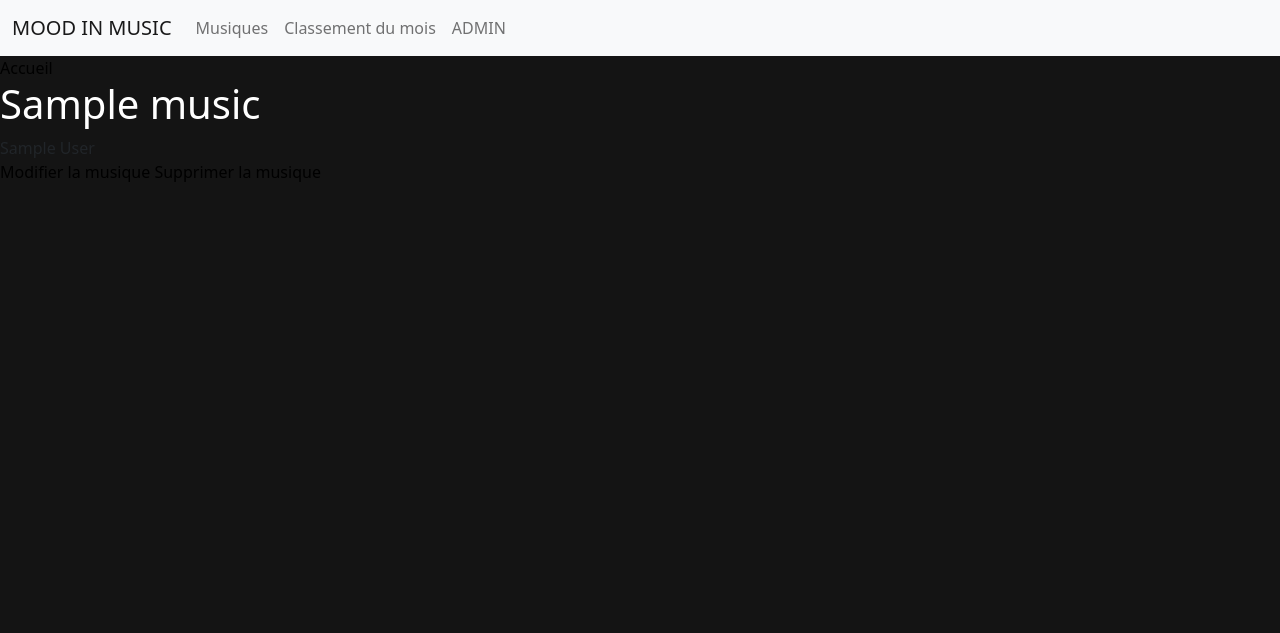
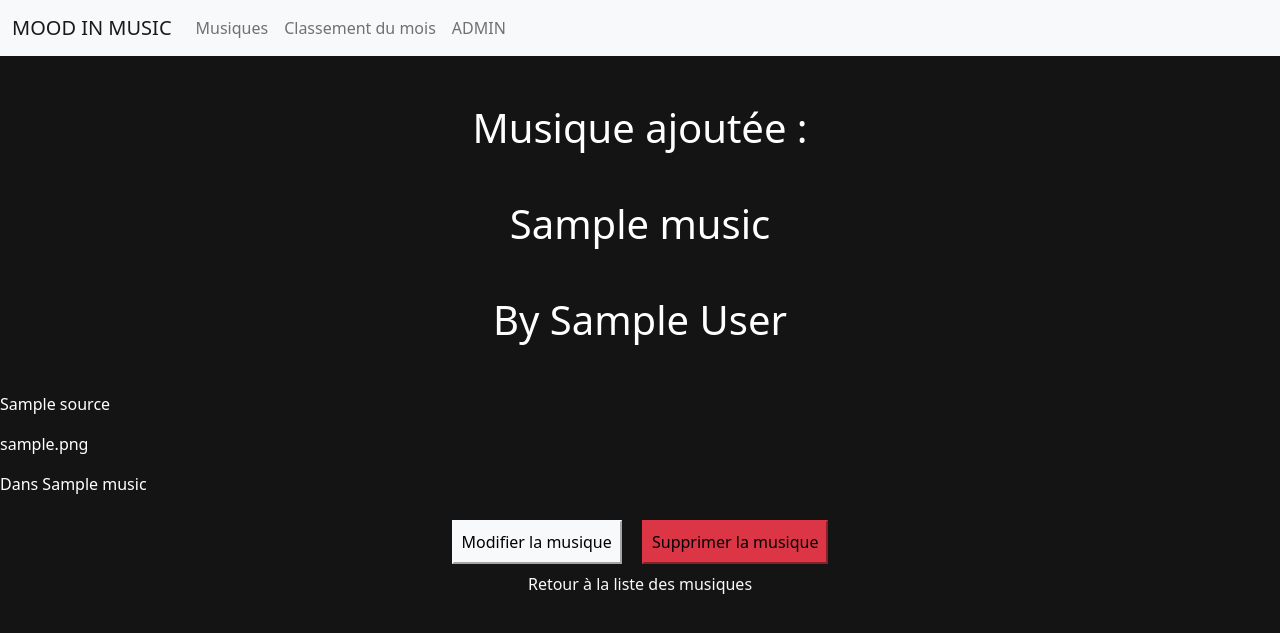
Before and after one commit to WildCodeSchool/2022_03_PHP_Lyon_P2_Mood_In_Music, a PHP site: template src/View/Admin/show.html.twig in a window 1280 px wide. Shown: the top 633 px of the page. Run offline with PHP 8.4, Linux system fonts and the light colour scheme; the template is opened without the code that fills it: most values are stand-ins (such as "Sample title", 1, 10 or a date in 2020); some libraries are stand-ins or nearby versions.

Commit message:
change css for look like the mockup

```diff
--- a/src/View/Admin/_form.html.twig
+++ b/src/View/Admin/_form.html.twig
@@ -20,7 +20,10 @@
             <label for="genre" class="form-label m-3">Genre :</label>
             <input type="text" name="musical_genre_id" id="musical_genre_id" value="{{music.musical_genre_id}}" class="form-control" required>
         </p>
-
+        <p>
+            <label for="image" class="form-label m-3">Image :</label>
+            <input type="file" name="image" id="music_image" value="{{music.music_image}}" class="form-control" required>
+        </p>
         <p class="text-center">
             <button type="submit" class="mt-3 py-1 px-4">Valider</button>
         </p>
--- a/src/View/Admin/edit.html.twig
+++ b/src/View/Admin/edit.html.twig
@@ -3,5 +3,7 @@
 {% block content %}
     <h1 class="text-center mt-5 mb-5">Mettre à jour : {{ music.title }}</h1>
     {% include 'Admin/_form.html.twig' %}
-    <a href="/admin">Retour</a>
+    <p>
+        <a class="text-light" href="/admin">Retour à la liste des musiques</a>
+    </p>
 {% endblock %}
--- a/src/View/Admin/login.html.twig
+++ b/src/View/Admin/login.html.twig
@@ -1,9 +1,8 @@
 {% extends 'layout.html.twig' %}
 
 {% block content %}
-
 <main class="container">
-<h1 class="text-center mt-5 mb-5">Identifiez-vous</h1>
+    <h1 class="text-center mt-5 mb-5">Identifiez-vous</h1>
 
     <form method="post" class="container bg-light">
 
@@ -12,7 +11,7 @@
         <h3><label for="loginName" class="form-label">Pseudo</label></h3>
         <input id="loginName" type="text" name="userName" class="form-control mb-4">
 
-        <h3><label for="password" class="form-label">Password</label></h3>
+        <h3><label for="password" class="form-label">Mot de passe : </label></h3>
         <input id="password" type="password" name="password" class="form-control mb-4">
 
         <input type="submit" value="Login" class="btn btn-primary mb-3">
--- a/src/View/Admin/show.html.twig
+++ b/src/View/Admin/show.html.twig
@@ -1,13 +1,27 @@
 {% extends 'layout.html.twig' %}
 
 {% block content %}
-    <div><a href="/admin">Accueil</a></div>
-    <h1>{{music.title}}</h1>
-
-    <div>
-        {{music.author}}
+    <h1 class="text-center mt-5 mb-5"> Musique ajoutée :</h1>
+    <h1 class="text-center mt-5 mb-5">
+        {{music.title}}
+    </h1>
+    <h1 class="text-center mt-5 mb-5">
+        By {{music.author}}
+    </h1>
+    <p>
+        {{music.source}}
+    </p>
+    <p>
+        {{music.music_image}}
+    </p>
+    <p>
+        Dans {{music.genre_name}}
+    </p>
+    <div class="text-center">
+        <td><button type="button" class="btn-light m-2 p-2"><a href="edit?id={{music.id}}">Modifier la musique</a></button></td>
+        <td><button type="button" class="btn-danger m-2 p-2"><a href="delete?id={{music.id}}">Supprimer la musique</a></button></td>
+        <p>
+            <a class="text-light" href="/admin">Retour à la liste des musiques</a>
+        </p>
     </div>
-    <a href="edit?id={{music.id}}">Modifier la musique</a>
-    <a href="delete?id={{music.id}}">Supprimer la musique</a>
-
 {% endblock %}
--- a/src/View/Home/index.html.twig
+++ b/src/View/Home/index.html.twig
@@ -2,7 +2,4 @@
 
 {% block content %}
 	{% include 'Music/_button_genre.html.twig' %}
-	<main class="container">
-		<h1 class="text-center mt-5 mb-5">MOOD IN MUSIC</h1>
-	</main>
 {% endblock %}
--- a/src/routes.php
+++ b/src/routes.php
@@ -15,6 +15,7 @@ return [
     'items/delete' => ['ItemController', 'delete',],
 
     'musics' => ['MusicController', 'showListAll'],
+    'music/player' => ['MusicController', 'player', ['id']],
     'admin' => ['MusicController', 'index',],
     'admin/login' => ['UserController', 'login',],
     'admin/logout' => ['UserController', 'logout',],
@@ -22,6 +23,4 @@ return [
     'admin/show' => ['MusicController', 'show', ['id']],
     'admin/add' => ['MusicController', 'add',],
     'admin/delete' => ['MusicController', 'delete',],
-
-    'music/player' => ['MusicController', 'player', ['id']],
 ];
```
Also changed, not shown: src/Model/MusicManager.php (+1 -14 lines).
